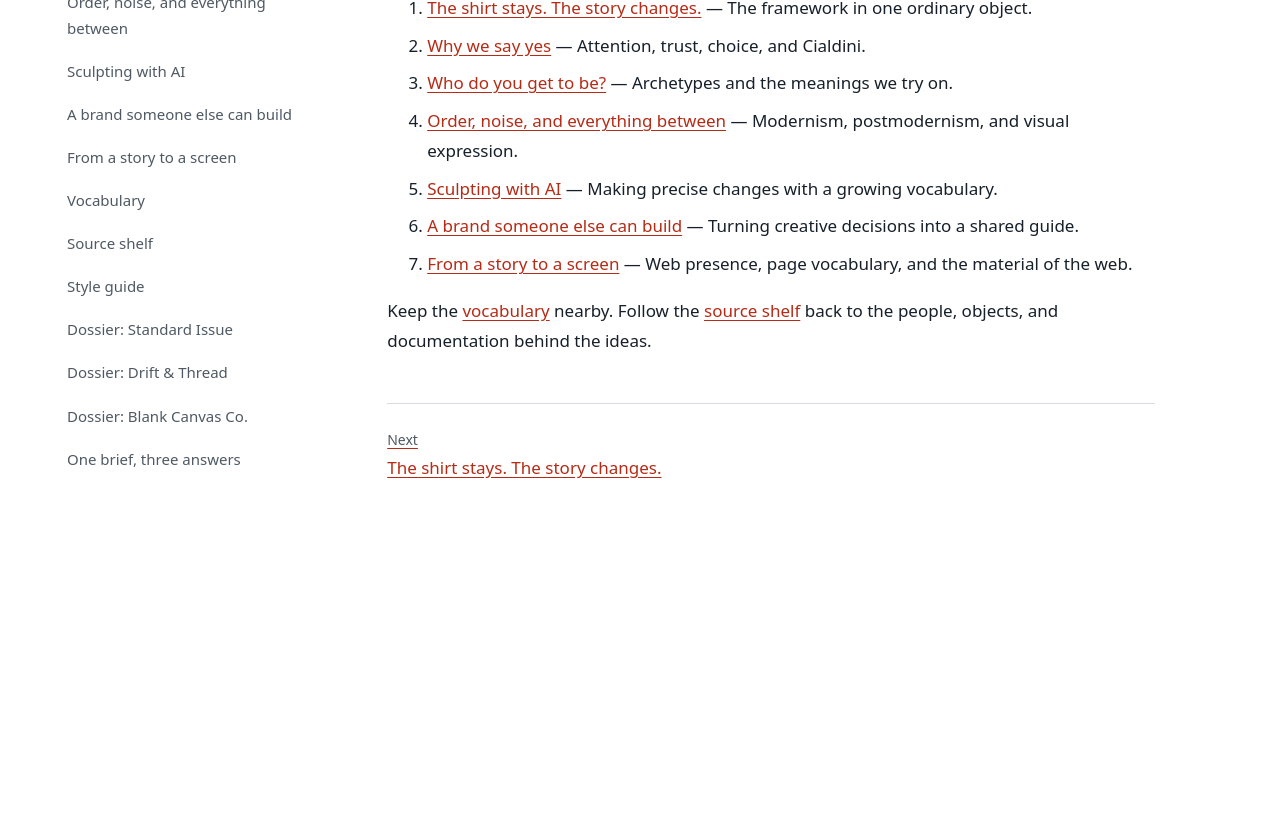
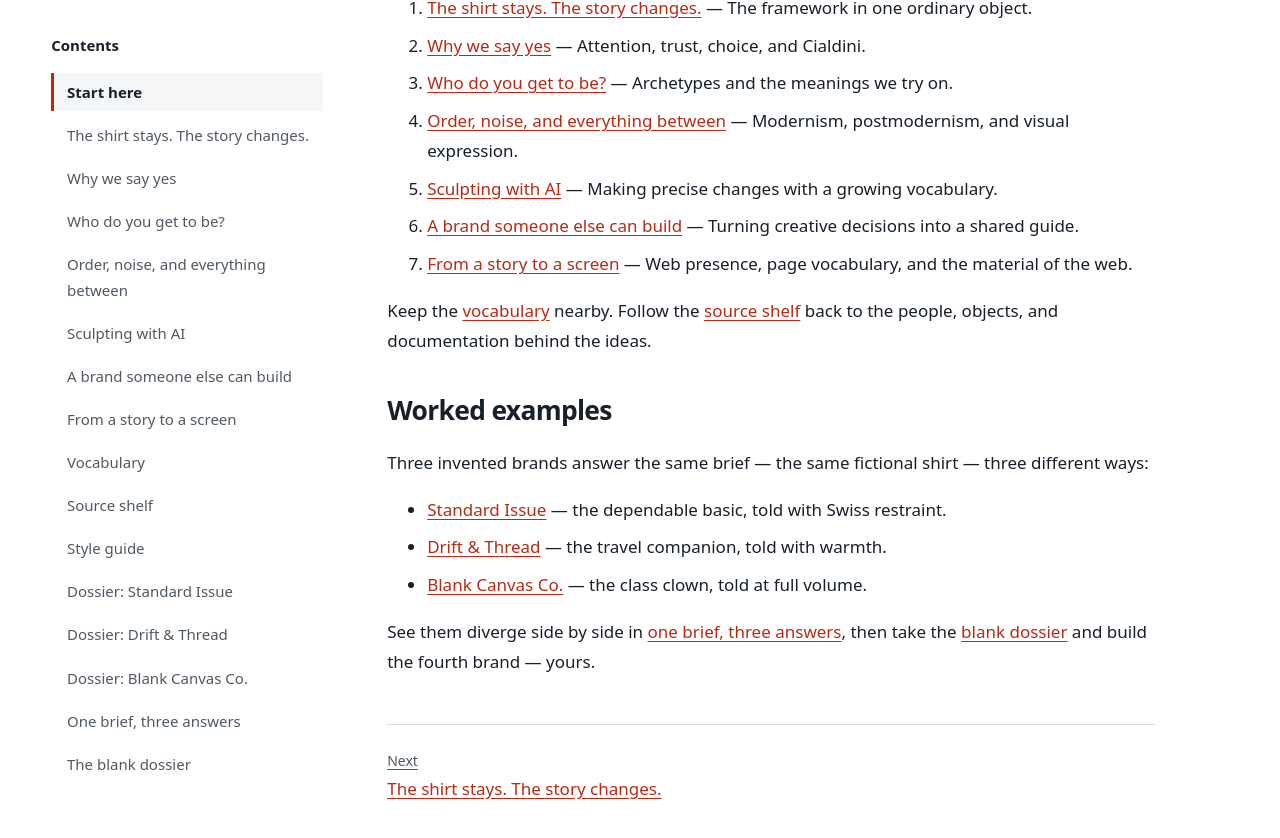
Before and after one commit to kaw393939/is_117_white_t-shirt, a Jekyll site: the page built from docs/index.md, in a window 1280 px wide and 900 px high, scrolled down 842 px. Shown: the top 838 px of the window. Built offline with Jekyll 4.4.1, drawn with Linux system fonts in a browser that asks for light colours; before the commit the page ends 1421 px from its top, so only the background shows below that.

Commit message:
Add the blank dossier template and capstone section #29

```diff
--- a/docs/index.md
+++ b/docs/index.md
@@ -27,3 +27,13 @@ Think of AI's first draft as a block of material. You decide what the work is be
 7. [From a story to a screen](chapters/07-the-web.md) — Web presence, page vocabulary, and the material of the web.
 
 Keep the [vocabulary](vocabulary.md) nearby. Follow the [source shelf](sources.md) back to the people, objects, and documentation behind the ideas.
+
+## Worked examples
+
+Three invented brands answer the same brief — the same fictional shirt — three different ways:
+
+- [Standard Issue](examples/standard-issue.md) — the dependable basic, told with Swiss restraint.
+- [Drift & Thread](examples/drift-thread.md) — the travel companion, told with warmth.
+- [Blank Canvas Co.](examples/blank-canvas.md) — the class clown, told at full volume.
+
+See them diverge side by side in [one brief, three answers](examples/comparison.md), then take the [blank dossier](examples/dossier-template.md) and build the fourth brand — yours.
```
Also changed, not shown: docs/chapters/07-the-web.md (+2 -0 lines), docs/examples/dossier-template.md (added, +58 -0 lines).
